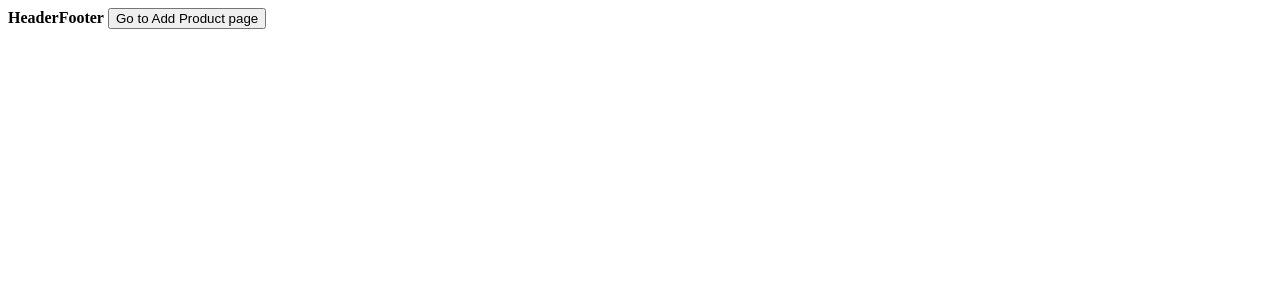
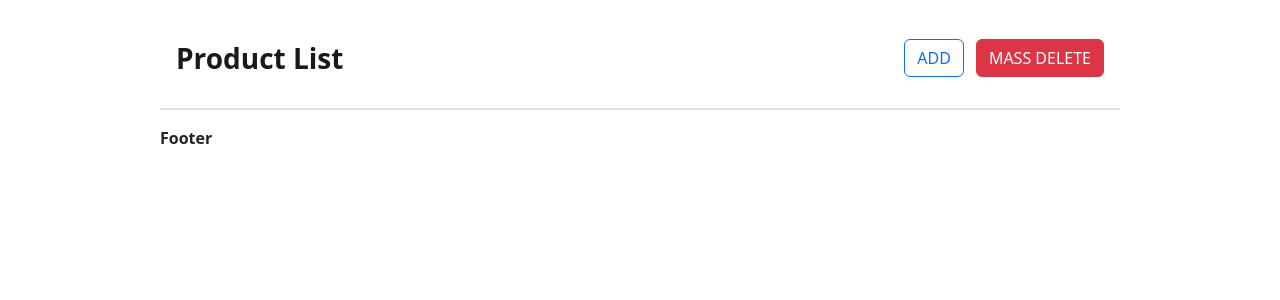
Before and after one commit to Dar-Na/Junior-Developer-Test-Task, a PHP site: page /Junior-Developer-Test-Task/index.php in a window 1280 px wide. Shown: the top 300 px of the page. Run offline with PHP 8.4, Linux system fonts and the light colour scheme.

Commit message:
Make header and some css

```diff
--- a/index.php
+++ b/index.php
@@ -1,6 +1,6 @@
 <?php
 
-require __DIR__ . '/autoloader.php';
+require 'autoloader.php';
 //require('db_connection.php');
 
 use Core\Router;
@@ -16,10 +16,20 @@ use Components\Footer;
 //CloseCon($conn);
 //
 //echo "DB connect\n";
+?>
+
+<!DOCTYPE html>
+<html>
+
+    <body class="mt-4 border-0 bd-example">
+
+        <!-- BODY -->
+        <?php
+
+        #HEADER
+        Header::view();
 
         $route = new Router();
-
-Header::view();
 
         $route->get('/', function () {
             HomePage::view();
@@ -29,8 +39,10 @@ $route->get('/addproduct', function () {
             AddProduct::view();
         });
 
+        #FOOTER
         Footer::view();
 
         ?>
 
-<input type="button" onclick="location.href='<?php echo SITE_URL; ?>/addproduct';" value="Go to Add Product page" />
+    </body>
+</html>
--- /dev/null
+++ b/resources/main.css
@@ -0,0 +1,9 @@
+* {
+    margin: 0;
+    padding: 0;
+}
+
+body {
+    margin-right: 10rem;
+    margin-left: 10rem;
+}
--- a/src/Components/Header.php
+++ b/src/Components/Header.php
@@ -3,7 +3,38 @@
 namespace Components;
 
 class Header {
-    public static function view() {
-        echo "<b>Header</b>";
+    public static function view() { ?>
+        <head>
+            <meta charset="UTF-8">
+            <meta name="description" content="Junior Developer test task for SCANDIWEB">
+            <meta name="keywords" content="HTML, CSS, PHP">
+            <meta name="author" content="Dzianis Dziurdz">
+            <title>Product List</title>
+            <link rel="icon"
+                  type="image/png"
+                  href="https://img.icons8.com/color-glass/48/000000/earth-element.png"
+            />
+            <link href="https://cdn.jsdelivr.net/npm/bootstrap@5.2.0/dist/css/bootstrap.min.css"
+                  rel="stylesheet"
+                  integrity="sha384-gH2yIJqKdNHPEq0n4Mqa/HGKIhSkIHeL5AyhkYV8i59U5AR6csBvApHHNl/vI1Bx"
+                  crossorigin="anonymous"
+            />
+            <script src="https://cdn.jsdelivr.net/npm/bootstrap@5.2.0/dist/js/bootstrap.bundle.min.js"
+                    integrity="sha384-A3rJD856KowSb7dwlZdYEkO39Gagi7vIsF0jrRAoQmDKKtQBHUuLZ9AsSv4jD4Xa"
+                    crossorigin="anonymous"></script>
+            <link rel="stylesheet" href="http://localhost/Junior-Developer-Test-Task/resources/main.css">
+        </head>
+
+        <nav class="navbar">
+            <div class="container-fluid">
+                <a class="navbar-brand mx-1 fw-semibold fs-3">Product List</a>
+                <div class="d-flex">
+                    <button class="btn btn-outline-primary mx-2" type="submit">ADD</button>
+                    <button class="btn btn-danger mx-1" type="submit">MASS DELETE</button>
+                </div>
+            </div>
+        </nav>
+        <hr class="border border-1 opacity-100">
+    <?php
     }
 }
--- a/src/Core/Model.php
+++ b/src/Core/Model.php
@@ -19,6 +19,6 @@ class Model {
 
     public function getAll() {
         //TODO
-        echo "GET ALL";
+        return "GET ALL";
     }
 }
```
Also changed, not shown: src/Pages/HomePage.php (+7 -2 lines), resources/icons8-earth-element-48.png (added). Lines whose indentation alone changed are shown as unchanged.
